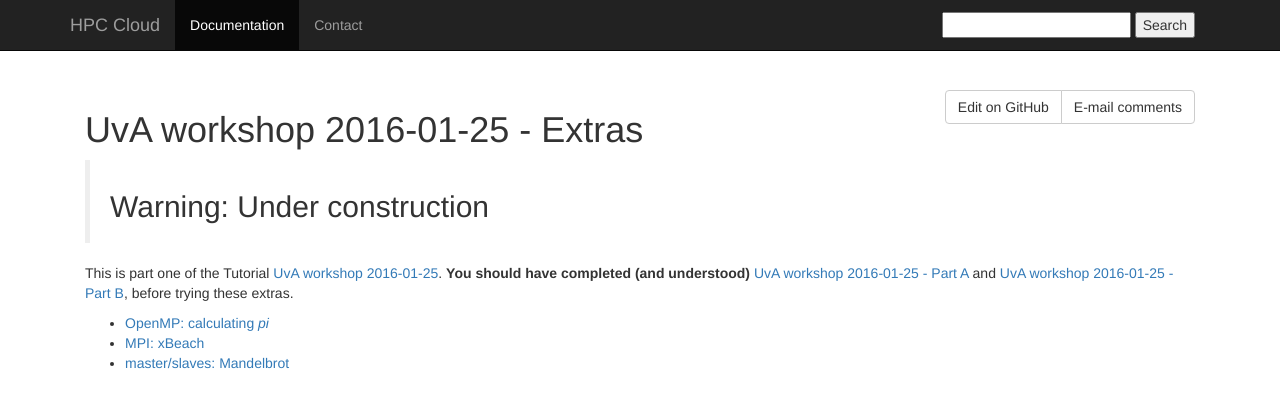
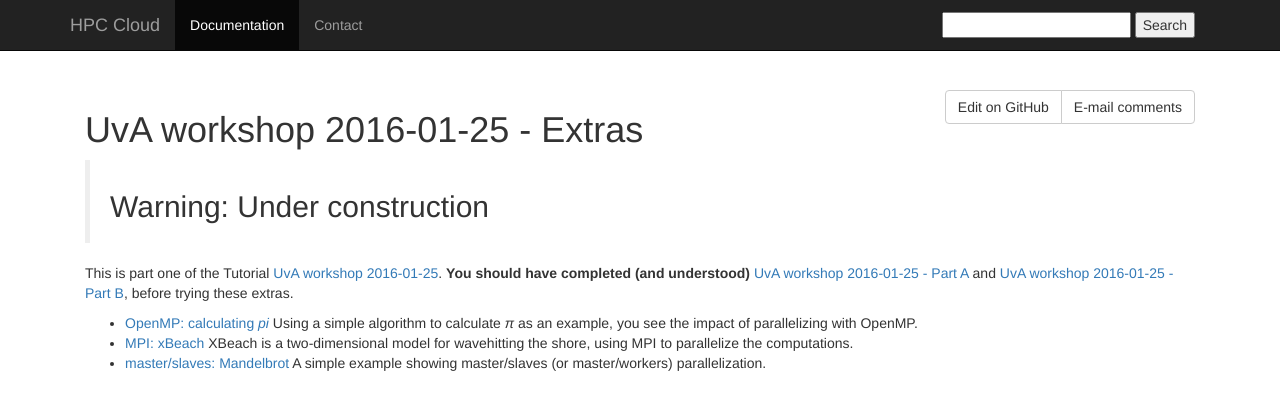
Before and after one commit to sara-nl/clouddocs, a Jekyll site: the page built from UvAworkshop-2016-01-25/UvAworkshop-2016-01-25-extras.markdown, in a window 1280 px wide. Shown: the top 410 px of the page. Built offline with Jekyll 4.4.1, drawn with Linux system fonts in a browser that asks for light colours; nearby versions of some CDN libraries.

Commit message:
docs for UvA workshop 2016-01-25

```diff
--- a/UvAworkshop-2016-01-25/UvAworkshop-2016-01-25-extras.markdown
+++ b/UvAworkshop-2016-01-25/UvAworkshop-2016-01-25-extras.markdown
@@ -10,5 +10,8 @@ This is part one of the Tutorial [UvA workshop 2016-01-25](UvAworkshop-2016-01-2
 **You should have completed (and understood)** [UvA workshop 2016-01-25 - Part A](UvAworkshop-2016-01-25-partA) and [UvA workshop 2016-01-25 - Part B](UvAworkshop-2016-01-25-partB),  before trying these extras.
 
 * [OpenMP: calculating _pi_](UvAworkshop-2016-01-25-OpenMP)
+  Using a simple algorithm to calculate _&pi;_ as an example, you see the impact of parallelizing with OpenMP.
 * [MPI: xBeach](UvAworkshop-2016-01-25-xBeach)
+  XBeach is a two-dimensional model for wavehitting the shore, using MPI to parallelize the computations.
 * [master/slaves: Mandelbrot](UvAworkshop-2016-01-25-Mandelbrot)
+  A simple example showing master/slaves (or master/workers) parallelization.
```
